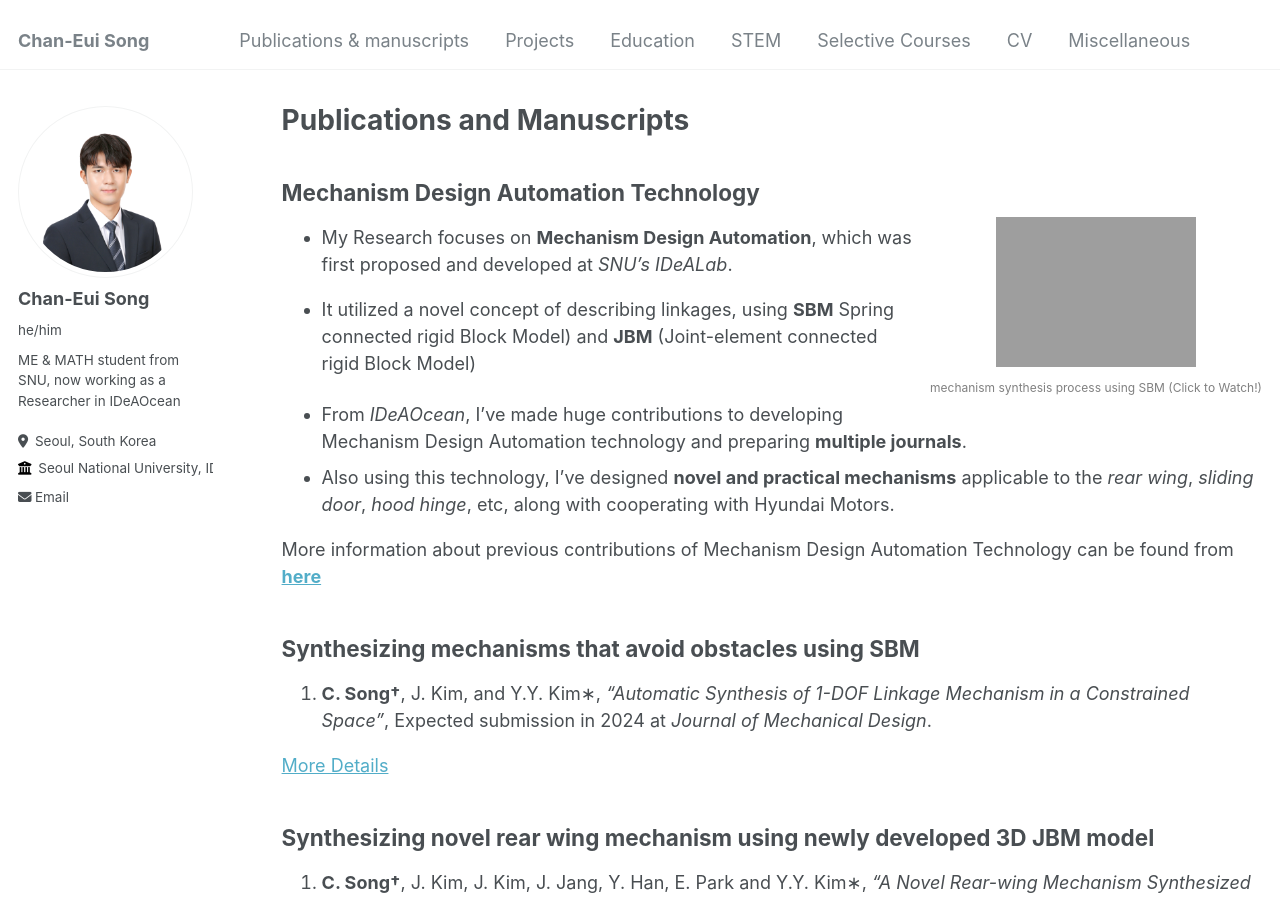
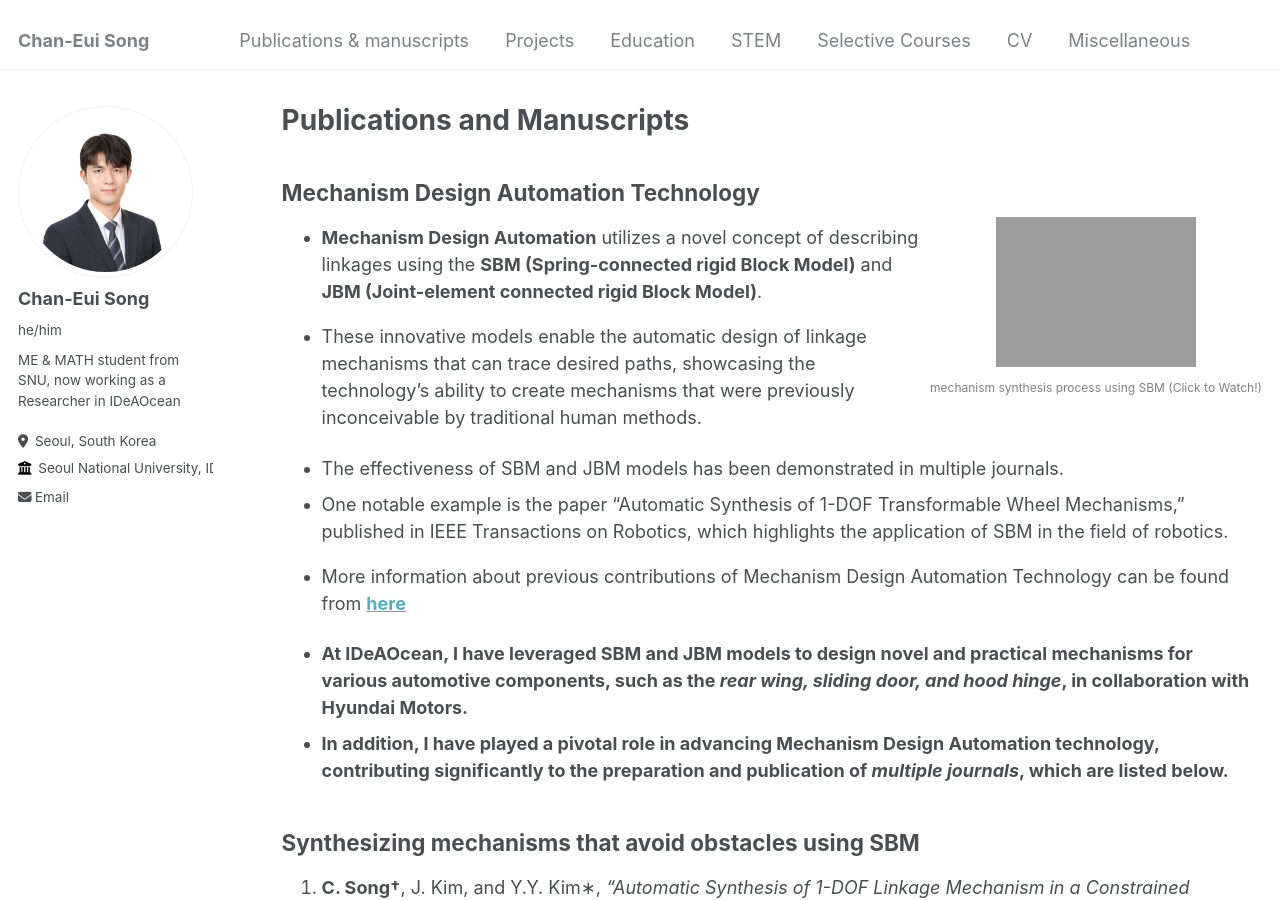
Before and after one commit to cksdml1014/chanisong, a Jekyll site: the page built from _pages/publications.md, in a window 1280 px wide and 900 px high. Built offline with Jekyll 4.4.1, drawn with Linux system fonts in a browser that asks for light colours; grey boxes are pictures that could not be loaded.

Commit message:
Update publications.md

```diff
--- a/_pages/publications.md
+++ b/_pages/publications.md
@@ -14,13 +14,16 @@ author_profile: true
   <p style="font-size: 12px; color: gray;">mechanism synthesis process using SBM (Click to Watch!)</p>
 </div>
 
-- My Research focuses on **Mechanism Design Automation**, which was first proposed and developed at *SNU's IDeALab*.
-- It utilized a novel concept of describing linkages, using **SBM** Spring connected rigid Block Model) and **JBM** (Joint-element connected rigid Block Model)
+- **Mechanism Design Automation** utilizes a novel concept of describing linkages using the **SBM (Spring-connected rigid Block Model)** and **JBM (Joint-element connected rigid Block Model)**.
+- These innovative models enable the automatic design of linkage mechanisms that can trace desired paths, showcasing the technology's ability to create mechanisms that were previously inconceivable by traditional human methods.
 
-- From *IDeAOcean*, I've made huge contributions to developing Mechanism Design Automation technology and preparing **multiple journals**.
-- Also using this technology, I've designed **novel and practical mechanisms** applicable to the *rear wing*, *sliding door*, *hood hinge*, etc, along with cooperating with Hyundai Motors.
+- The effectiveness of SBM and JBM models has been demonstrated in multiple journals.
+- One notable example is the paper "Automatic Synthesis of 1-DOF Transformable Wheel Mechanisms," published in IEEE Transactions on Robotics, which highlights the application of SBM in the field of robotics.
+- More information about previous contributions of Mechanism Design Automation Technology can be found from **[here](https://ideaocean.ai/technology/)**
 
-More information about previous contributions of Mechanism Design Automation Technology can be found from **[here](https://ideaocean.ai/technology/)**
+- **At IDeAOcean, I have leveraged SBM and JBM models to design novel and practical mechanisms for various automotive components, such as the *rear wing, sliding door, and hood hinge*, in collaboration with Hyundai Motors.**
+- **In addition, I have played a pivotal role in advancing Mechanism Design Automation technology, contributing significantly to the preparation and publication of *multiple journals*, which are listed below.**
+
 
 
 
```
